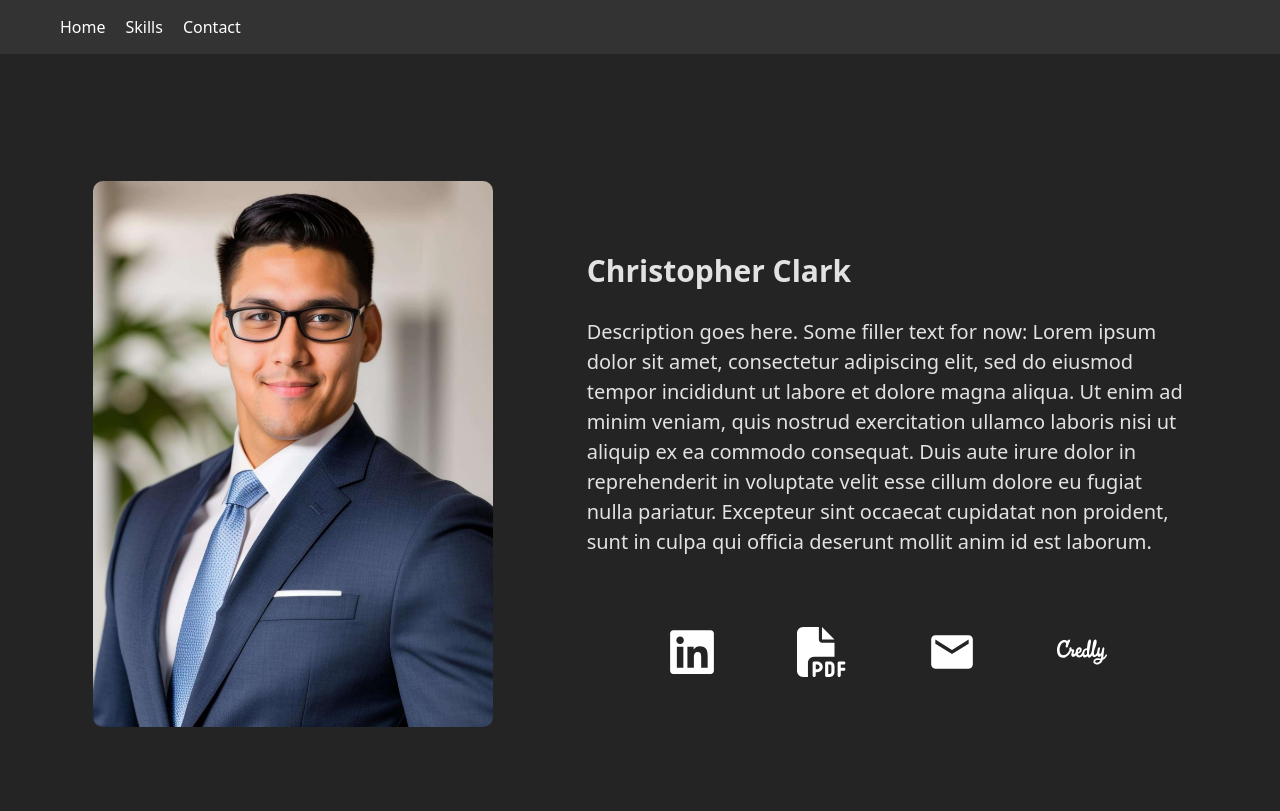
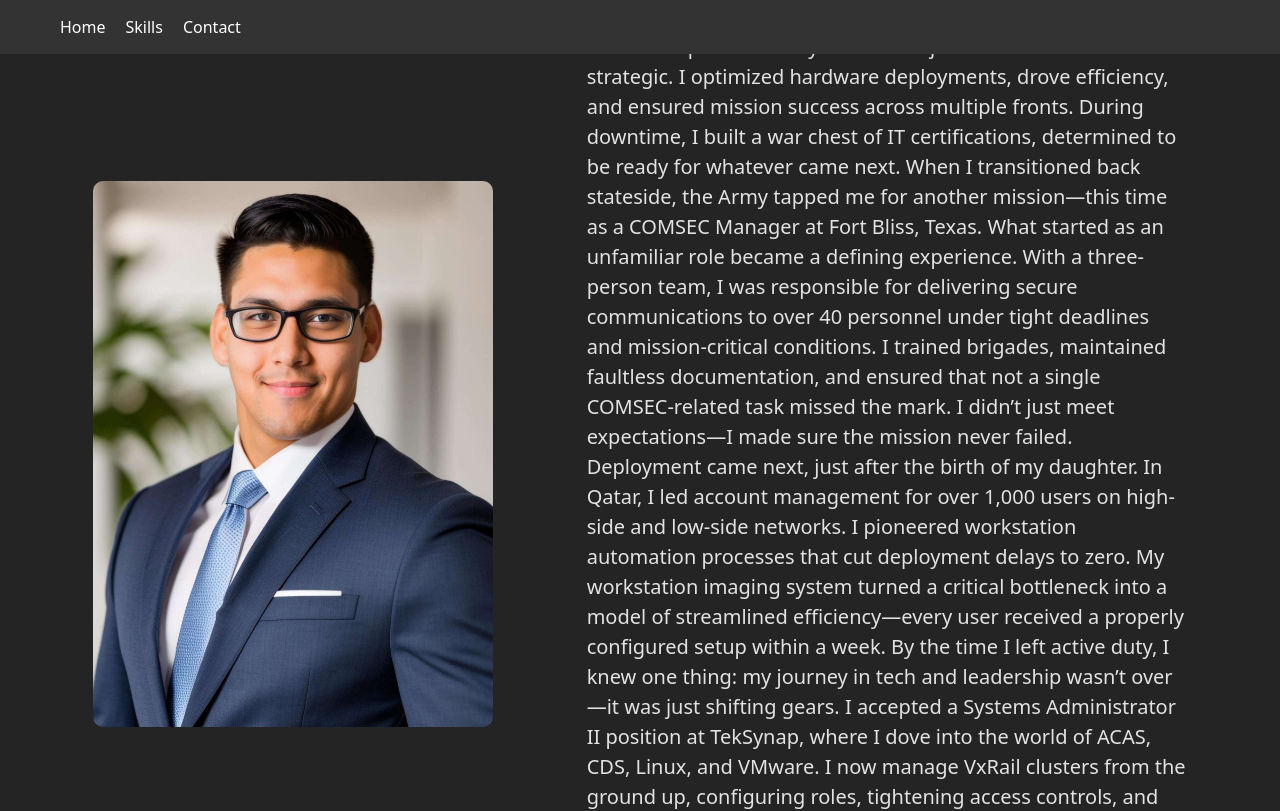
Before and after one commit to brandencall/christopher-clark-website, a React (Vite) app: page / in a window 1280 px wide. Shown: the top 811 px of the page. Built offline with nearby package versions, Linux system fonts and the light colour scheme.

Commit message:
Update HomePage.tsx

```diff
--- a/src/Pages/HomePage/HomePage.tsx
+++ b/src/Pages/HomePage/HomePage.tsx
@@ -7,11 +7,25 @@ function HomePage() {
             <img src="/ChristopherClarkHeadShot.JPEG" alt="Christopher Clark" width="500" className="image" />
             <div className="text">
                 <h2>Christopher Clark</h2>
-                <p>Description goes here. Some filler text for now: Lorem ipsum dolor sit amet, consectetur adipiscing
-                    elit, sed do eiusmod tempor incididunt ut labore et dolore magna aliqua. Ut enim ad minim veniam,
-                    quis nostrud exercitation ullamco laboris nisi ut aliquip ex ea commodo consequat. Duis aute irure
-                    dolor in reprehenderit in voluptate velit esse cillum dolore eu fugiat nulla pariatur. Excepteur sint
-                    occaecat cupidatat non proident, sunt in culpa qui officia deserunt mollit anim id est laborum.
+                <p>I began my journey in Information Technology in 2018 the day I raised my right hand and enlisted as a 25B – IT Specialist in the U.S. Army. I didn’t know then how far that leap would take me, but I knew I was ready to build something bigger than myself.
+
+By 2019, I was stationed in South Korea, thrown into the fire of help desk support in a high-tempo environment. It didn’t take long for me to stand out. Thanks to long nights troubleshooting, a genuine hunger to learn, and a drive to always do more than what was expected, I was promoted early—earning the role of IT Operations Manager as a Private First Class (PFC), something rarely seen at that rank.
+
+That promotion unlocked a new chapter. I was handpicked by the networking team to become their Network Security Administrator, where I led small strike teams to deploy critical infrastructure updates across the peninsula. My role wasn’t just technical—it was strategic. I optimized hardware deployments, drove efficiency, and ensured mission success across multiple fronts. During downtime, I built a war chest of IT certifications, determined to be ready for whatever came next.
+
+When I transitioned back stateside, the Army tapped me for another mission—this time as a COMSEC Manager at Fort Bliss, Texas. What started as an unfamiliar role became a defining experience. With a three-person team, I was responsible for delivering secure communications to over 40 personnel under tight deadlines and mission-critical conditions. I trained brigades, maintained faultless documentation, and ensured that not a single COMSEC-related task missed the mark. I didn’t just meet expectations—I made sure the mission never failed.
+
+Deployment came next, just after the birth of my daughter. In Qatar, I led account management for over 1,000 users on high-side and low-side networks. I pioneered workstation automation processes that cut deployment delays to zero. My workstation imaging system turned a critical bottleneck into a model of streamlined efficiency—every user received a properly configured setup within a week.
+
+By the time I left active duty, I knew one thing: my journey in tech and leadership wasn’t over—it was just shifting gears.
+
+I accepted a Systems Administrator II position at TekSynap, where I dove into the world of ACAS, CDS, Linux, and VMware. I now manage VxRail clusters from the ground up, configuring roles, tightening access controls, and working hands-on with ESXi and command-line interfaces to optimize our virtual environments. Every day is an opportunity to learn, build, and secure the backbone of enterprise systems.
+
+Yet I never stopped serving. I joined the New Mexico Army National Guard to continue leading and growing—this time as a future officer. I completed the Officer Candidate School program in March 2025 and am now awaiting a Signal slot to lead soldiers from the front. My long-term goal? Join the Cyber branch, where I can fuse my passion for tech, leadership, and strategy to defend the digital domain.
+
+What I bring to the table is simple: unmatched drive, proven technical skill, a passion for project management, and a mindset shaped by service, precision, and resilience. Whether I’m configuring a secure network, leading a technical team, or managing mission-critical IT projects—I show up ready to win.
+
+
                 </p>
                 <ContactIcons />
             </div>
```
